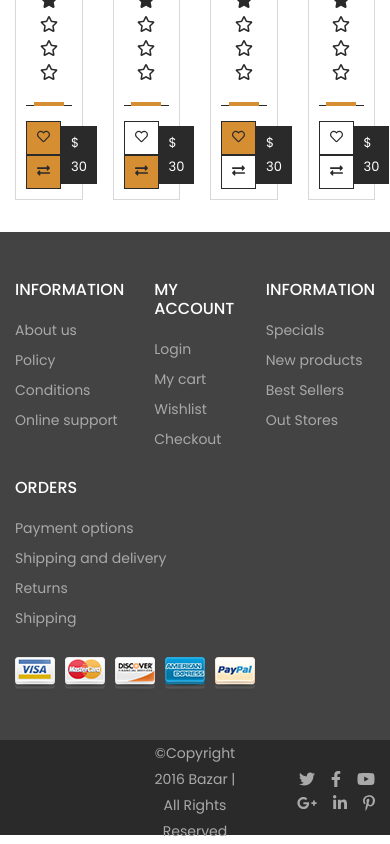
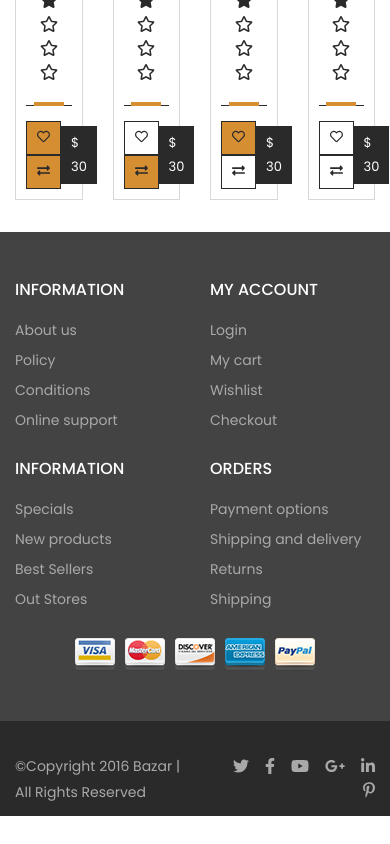
Before and after one commit to matwjablonski/kodilla-wdp-2204-03, a React (Create React App) app: page / in a window 390 px wide. Shown: the part 1822-2666 px from the top of the page. After the commit the page ends 2638 px from the top, so only its background shows below. Built offline with nearby package versions, Linux system fonts and the light colour scheme.

Commit message:
Add RWD for footer

```diff
--- a/src/components/layout/Footer/Footer.js
+++ b/src/components/layout/Footer/Footer.js
@@ -16,9 +16,9 @@ const Footer = ({ children }) => (
   <footer className={styles.root}>
     <div className={styles.footerMenu}>
       <div className='container'>
-        <div className='row'>
+        <div className={`row ${styles.mobileContainer}`}>
           <div className='col'>
-            <div className={styles.menuWrapper}>
+            <div className={`info ${styles.menuWrapper}`}>
               <h6>Information</h6>
               <ul>
                 <li>
@@ -37,7 +37,7 @@ const Footer = ({ children }) => (
             </div>
           </div>
           <div className='col'>
-            <div className={styles.menuWrapper}>
+            <div className={`account ${styles.menuWrapper}`}>
               <h6>My account</h6>
               <ul>
                 <li>
@@ -56,7 +56,7 @@ const Footer = ({ children }) => (
             </div>
           </div>
           <div className='col'>
-            <div className={styles.menuWrapper}>
+            <div className={`infoProduct ${styles.menuWrapper}`}>
               <h6>Information</h6>
               <ul>
                 <li>
@@ -75,7 +75,7 @@ const Footer = ({ children }) => (
             </div>
           </div>
           <div className='col'>
-            <div className={styles.menuWrapper}>
+            <div className={`orders ${styles.menuWrapper}`}>
               <h6>Orders</h6>
               <ul>
                 <li>
@@ -92,6 +92,11 @@ const Footer = ({ children }) => (
                 </li>
               </ul>
             </div>
+          </div>
+        </div>
+        <div className='row'>
+          <div className='col-lg-9'></div>
+          <div className='col col-lg-3 text-center'>
             <img src='./images/cards.png' alt='Supported credit cards' />
           </div>
         </div>
@@ -100,8 +105,8 @@ const Footer = ({ children }) => (
     <div className={styles.bottomBar}>
       <div className='container'>
         <div className='row align-items-center'>
-          <div className='col'></div>
-          <div className={'col text-center ' + styles.copyright}>
+          <div className='col-12 text-center'></div>
+          <div className={'col ' + styles.copyright}>
             <p>©Copyright 2016 Bazar | All Rights Reserved</p>
           </div>
           <div className={'col text-right ' + styles.socialMedia}>
--- a/src/components/layout/Footer/Footer.module.scss
+++ b/src/components/layout/Footer/Footer.module.scss
@@ -49,6 +49,8 @@
     }
 
     .copyright {
+      text-align: center;
+
       p {
         margin: 0;
         color: $footer-copyright;
@@ -80,3 +82,40 @@
     }
   }
 }
+
+@media only screen and (max-width: 768px) {
+  .root {
+    .mobileContainer {
+      display: grid;
+      align-items: start;
+      grid-template-columns: 1fr 1fr;
+      grid-template-rows: 1fr 1fr;
+      grid-template-areas:
+        "a b"
+        "c d"
+      ;
+
+      .info {
+        grid-area: a;
+      }
+
+      .account {
+        grid-area: b;
+      }
+
+      .infoProduct {
+        grid-area: c;
+      }
+
+      .orders {
+        grid-area: d;
+      }
+    }
+
+    .bottomBar {
+      .copyright {
+        text-align: left;
+      }
+    }
+  }
+}
```
